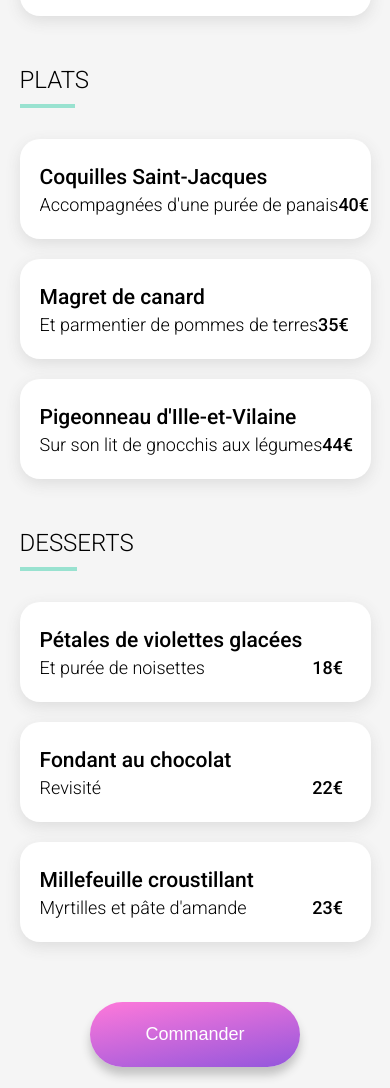
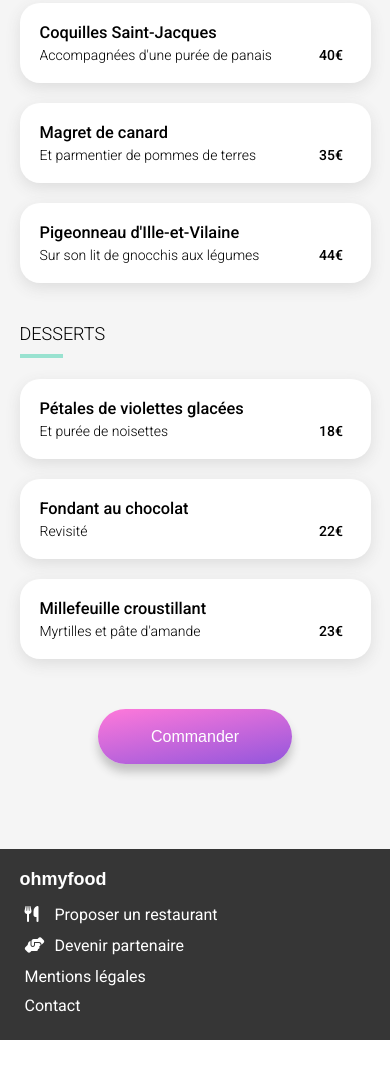
Before and after one commit to NootLou/P3-Ohmyfood, a website: page pages/rest-a-la-francaise.html in a window 390 px wide. Shown: the part 909-1997 px from the top of the page. After the commit the page ends 1949 px from the top, so only its background shows below. Drawn offline with Linux system fonts and the light colour scheme; a web font is replaced by a local one.

Commit message:
Modification animation de l'apparition des plats sur la page restaurant + rectifications de marge et font-size

```diff
--- a/pages/rest-a-la-francaise.html
+++ b/pages/rest-a-la-francaise.html
@@ -33,8 +33,9 @@
                     <i class="fa-solid fa-heart fa-stack-2x hidden"></i>
                 </span>
             </section>
-            <section class="menu__entree ">
+            <section class="menu__entree">
                 <h2 class="plate-type"><span>Entr</span>ées</h2>
+                <div class="plate-box">
                     <figure>
                         <div class="plate">
                             <h3>Tartare de poulpe acidulé</h3>
@@ -68,9 +69,11 @@
                             <i class="fa-solid fa-circle-check fa-xl"></i>
                         </div>
                     </figure>
+                </div>
             </section>
             <section class="menu__plate">
                 <h2 class="plate-type"><span>Plat</span>s</h2>
+                <div class="plate-box">
                     <figure>
                         <div class="plate">
                             <h3>Coquilles Saint-Jacques</h3>
@@ -104,9 +107,11 @@
                             <i class="fa-solid fa-circle-check fa-xl"></i>
                         </div>
                     </figure>
+                </div>
             </section>
             <section class="menu__dessert">
                 <h2 class="plate-type"><span>Dess</span>erts</h2>
+                <div class="plate-box">
                     <figure>
                         <div class="plate">
                             <h3>Pétales de violettes glacées</h3>
@@ -140,6 +145,7 @@
                             <i class="fa-solid fa-circle-check fa-xl"></i>
                         </div>
                     </figure>
+                </div>
             </section>
             <button type="button" class="btn">Commander</button>
         </div>
--- a/sass/components/_components.scss
+++ b/sass/components/_components.scss
@@ -3,15 +3,15 @@
 }
 
 .btn{
-    width: 60%;
+    width: 55%;
     margin: 0 auto;
     padding: 0px 10px;
-    height: 65px;
+    height: 55px;
     border-radius: 50px;
     border: 0px;
     background: rgb(255,121,218);
     background: linear-gradient(170deg, rgba(255,121,218,1) 0%, rgba(147,86,220,1) 100%);
-    font-size: 18px;
+    font-size: 16px;
     color: white;
     box-shadow: 0px 8px 10px darken($color-background, 20%);
     position: relative;
--- a/sass/layouts/_layouts.scss
+++ b/sass/layouts/_layouts.scss
@@ -163,13 +163,12 @@
         h3{
             font-size: 24px;
             margin-left: 5%;
-            // padding-bottom: 10px;
         }
         &-card{
             width: 90%;
             margin: 0 auto;
             margin-top: 20px;
-            height: 300px;
+            height: 250px;
             border-radius: 15px;
             overflow: hidden;
             background-color: white;
@@ -205,12 +204,12 @@
                 width: 90%;
                 margin: 0 auto;
                 h4{
-                    font-size: 22px;
+                    font-size: 18px;
                     font-weight: 600;
                     margin-bottom: 5px;
                 }
                 p{
-                    font-size: 18px;
+                    font-size: 16px;
                     font-weight: 300;
                 }
                 span{
@@ -228,18 +227,18 @@
     footer{
         color: white;
         background-color: darken($color-background, 75%);
-        padding: 40px 0px;
+        padding: 20px 0px;
         .footer__title{
             font-family: $font-title;
-            font-size: 24px;
+            font-size: 18px;
             margin: 0px 5%;
         }
         ul{
             margin: 0 5%;
-            margin-top: 20px;
+            margin-top: 10px;
             li{
                 padding: 5px;
-                font-size: 18px;
+                font-size: 16px;
                 i{
                     height: 20px;
                     width: 30px;
@@ -276,22 +275,22 @@
         z-index: 1;
         display: flex;
         flex-direction: column;
-        gap: 40px;
+        gap: 30px;
         &__title{
             display: flex;
             align-items: baseline;
             justify-content: space-between;
             font-family: $font-title;
             font-size: 24px;
-            padding: 40px 0px 0px 0px;
+            padding: 20px 0px 0px 0px;
             h1{
-                font-size: 36px;
+                font-size: 28px;
             }
             span{
                 display: flex;
                 align-items: end;
                 i{
-                    font-size: 36px;
+                    font-size: 28px;
                 }
                 @include animation-heart;
             }
--- a/sass/utils/_keyframes.scss
+++ b/sass/utils/_keyframes.scss
@@ -1,23 +1,4 @@
-@keyframes rotate-check{
-    from{
-        transform: rotate(0deg);
-    }
-    to{
-        transform: rotate(-720deg);
-    }
-}
-
-@keyframes apparition-card{
-    0%{
-        transform: scaleY(0%);
-        opacity: 0%;
-    }
-    100%{
-        transform: scaleY(100%);
-        opacity: 100%;
-    }
-}
-
+// PAGE D'ACCUEIL
 @keyframes loader-apparition{
     0%{
         opacity: 100%;
@@ -41,3 +22,58 @@
         transform: rotate(1080deg);
     }
 }
+
+// PAGE RESTAURANT
+@keyframes rotate-check{
+    from{
+        transform: rotate(0deg);
+    }
+    to{
+        transform: rotate(-720deg);
+    }
+}
+
+@keyframes apparition-card-1{
+    0%{
+        // transform: scaleY(0%);
+        opacity: 0%;
+    }
+    33%{
+        opacity: 100%;
+    }
+    100%{
+        // transform: scaleY(100%);
+        opacity: 100%;
+    }
+}
+
+@keyframes apparition-card-2{
+    0%{
+        // transform: scaleY(0%);
+        opacity: 0%;
+    }
+    25%{
+        opacity: 0%;
+    }
+    66%{
+        opacity: 100%;
+    }
+    100%{
+        // transform: scaleY(100%);
+        opacity: 100%;
+    }
+}
+
+@keyframes apparition-card-3{
+    0%{
+        // transform: scaleY(0%);
+        opacity: 0%;
+    }
+    55%{
+        opacity: 0%;
+    }
+    100%{
+        // transform: scaleY(100%);
+        opacity: 100%;
+    }
+}
--- a/sass/utils/_mixin.scss
+++ b/sass/utils/_mixin.scss
@@ -1,30 +1,48 @@
 // // PAGES RESTAURANT
 
 @mixin menu-card {
-    display: flex;
-    flex-direction: column;
-    gap: 20px;
+
     .plate-type{
         text-transform: uppercase;
         font-weight: 300;
-        font-size: 24px;
+        font-size: 18px;
         padding: 10px 0px;
-        margin-bottom: 15px;
+        margin-bottom: 25px;
         span{
             border-bottom: 4px solid $color-tertiary;
             padding: 10px 0px;
         }
     }
+    .plate-box{
+        display: flex;
+        flex-direction: column;
+        gap: 20px;
+        figure:nth-child(1){
+            transform-origin: 50% 0%;
+            animation-name: apparition-card-1;
+            animation-duration: 1s;
+            animation-delay: 400ms;
+            animation-timing-function: ease-in-out;
+        }
+        figure:nth-child(2){
+            transform-origin: 50% 0%;
+            animation-name: apparition-card-2;
+            animation-duration: 1s;
+            animation-delay: 400ms;
+            animation-timing-function: ease-in-out;
+        }
+        figure:nth-child(3){
+            transform-origin: 50% 0%;
+            animation-name: apparition-card-3;
+            animation-duration: 1s;
+            animation-delay: 400ms;
+            animation-timing-function: ease-in-out;
+        }
         figure{
-        transform-origin: 50% 0%;
-        animation-name: apparition-card;
-        animation-duration: 1.5s;
-        animation-delay: 2ms;
-        animation-timing-function: ease-in-out;
             background-color: white;
             border-radius: 20px;
-        height: 100px;
-        font-size: 18px;
+            height: 80px;
+            font-size: 14px;
             font-weight: 500;
             display: flex;
             justify-content: space-between;
@@ -51,7 +69,7 @@
                     width: 100%;
                     min-width: 80%;
                     p{
-                    width: 100%;
+                        width: fit-content;
                         font-weight: 300;
                         margin-top: 5px;
                         white-space: nowrap;
@@ -104,6 +122,7 @@
             }
         }
     }
+}
 
 // ANIMATIONS
 
```
Also changed, not shown: index.html (+3 -3 lines), public/styles.css, 1 other file. Lines whose indentation alone changed are shown as unchanged.
